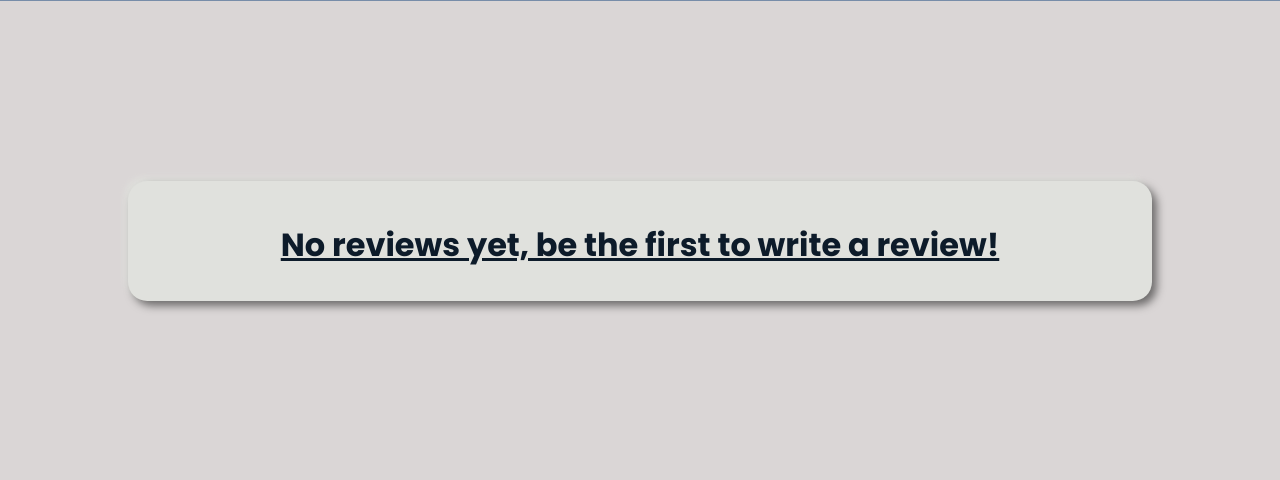
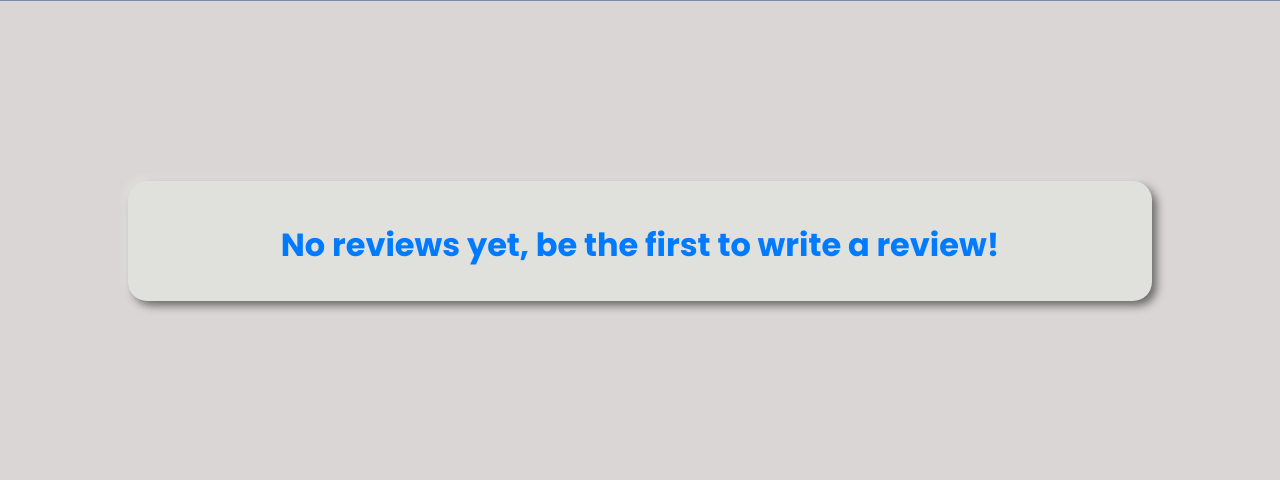
Before and after one commit to Pranav132/Amazoff, a Django app: page /review/2 in a window 1280 px wide. Shown: the part 313-793 px from the top of the page. Run offline with Django 3.2, Linux system fonts and the light colour scheme; data comes from the database, SQL or seed files in the repository; some libraries are stand-ins or nearby versions.

Commit message:
changed colour

```diff
--- a/Amazoff/products/templates/reviews.html
+++ b/Amazoff/products/templates/reviews.html
@@ -44,7 +44,7 @@ then if there is description, description -->
 {% endfor %}
 </div>
 {% else %}
-<div class = "noreviews"><div class="rates" style="font-size:2em; font-family:'Poppins', sans-serif; font-weight:bold; display:flex; justify-content:center; align-items:center; padding-top:5vh;"><a href = "{% url 'newReview' product_id=product_id %}" style = "color: #0d1b2aff; text-decoration: underline;">No reviews yet, be the first to write a review!</a></div></div>
+<div class = "noreviews"><div class="rates" style="font-size:2em; font-family:'Poppins', sans-serif; font-weight:bold; display:flex; justify-content:center; align-items:center; padding-top:5vh;"><a href = "{% url 'newReview' product_id=product_id %}" >No reviews yet, be the first to write a review!</a></div></div>
 {% endif %}
 
 <div class="write">
```
